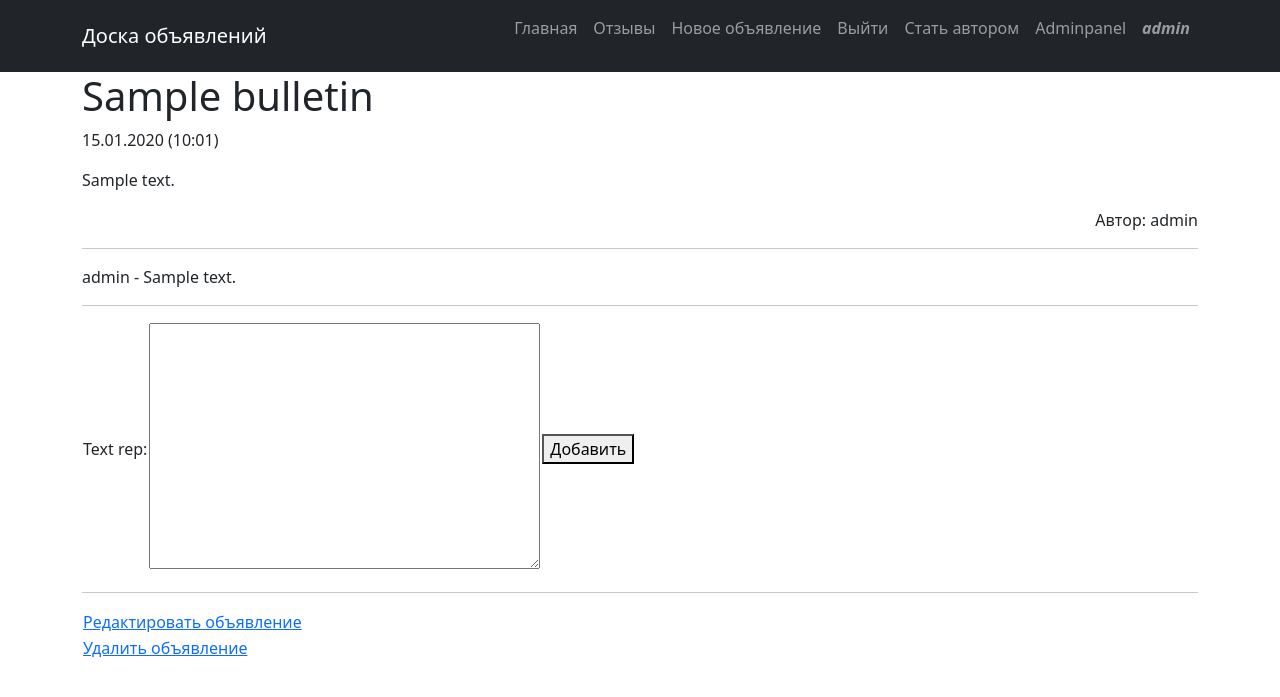
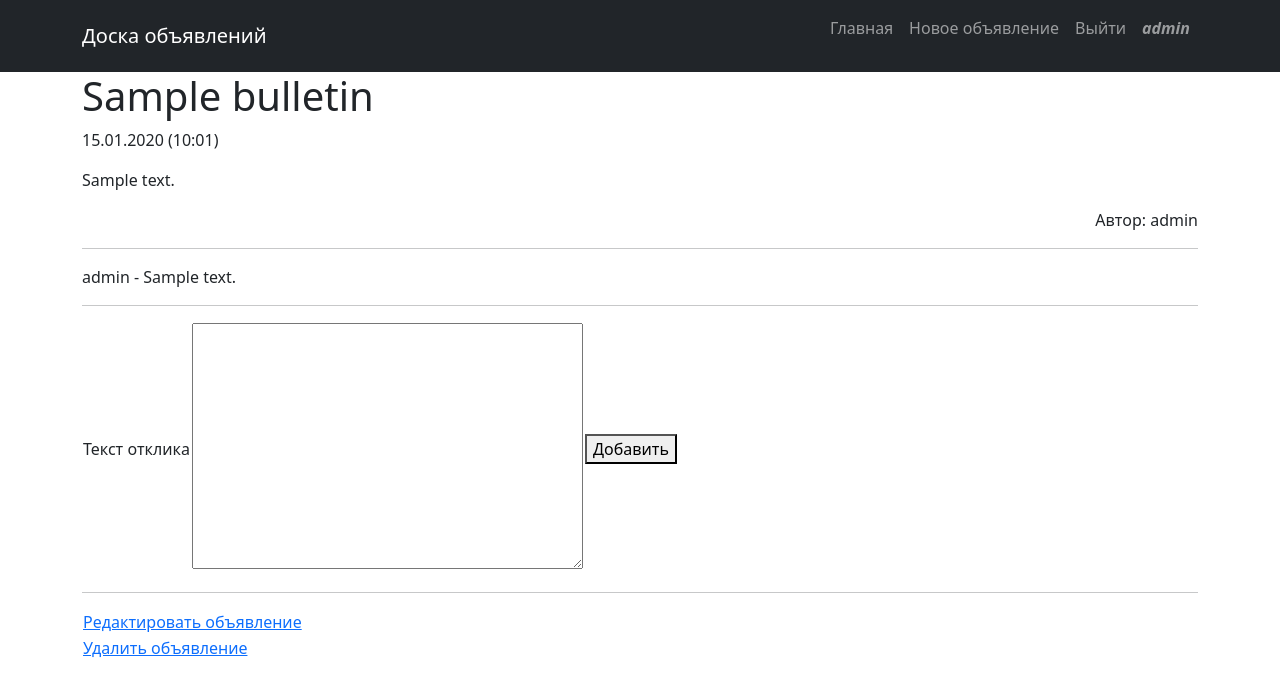
Before and after one commit to evgenykotko/Bulletin_Board, a Django app: page /board/1 in a window 1280 px wide. Shown: the top 697 px of the page. Run offline with Django 4.2, Linux system fonts and the light colour scheme; a user stored in the database is signed in; data comes from the database, SQL or seed files in the repository; both versions use the stored data as it was before the commit; tables that the repository leaves empty hold one stand-in row (values such as "Sample post"); some libraries are stand-ins or nearby versions.

Commit message:
Fixed error

```diff
--- a/Bboard/board/views.py
+++ b/Bboard/board/views.py
@@ -28,6 +28,7 @@ class BulletinListView(ListView):
         return {
             **super().get_context_data(*args, **kwargs),
             'is_not_author': not self.request.user.groups.filter(name='author').exists(),
+            'is_author': self.request.user.groups.filter(name='author').exists(),
         }
 
 
--- a/Bboard/templates/account/base.html
+++ b/Bboard/templates/account/base.html
@@ -21,17 +21,19 @@
                     <ul class="navbar-nav ms-auto mb-2 mb-lg-0">
                         <li class="nav-item"><a class="nav-link" href="{% url 'bulletin_list' %}">Главная</a></li>
                         {% if user.is_authenticated %}
+                        {% if is_author %}
                         <li class="nav-item"><a class="nav-link" href="{% url 'replies_search' %}">Отзывы</a></li>
+                        {% endif %}
                         <li class="nav-item"><a class="nav-link" href="{% url 'bulletin_add' %}">Новое объявление</a></li>
                         <li class="nav-item"><a class="nav-link" href="{% url 'account_logout' %}">Выйти</a></li>
                         {% if is_not_author %}
+                        <li class="nav-item"><a class="nav-link" href="{% url 'up_to_author' %}">Стать автором</a></li>
                         {% endif %}
-                        <li class="nav-item"><a class="nav-link" href="{% url 'up_to_author' %}">Стать автором</a></li>
-                        <li class="nav-item"><a class="nav-link" href="/admin">Adminpanel</a></li>
                         <li class="nav-item"><p class="nav-link"><b><i>{{ user.username }}</i></b></p></li>
                         {% else %}
                         <li class="nav-item"><a class="nav-link" href="{% url 'account_signup' %}">Регистрация</a></li>
                         <li class="nav-item"><a class="nav-link" href="{% url 'account_login' %}">Войти</a></li>
+                        <li class="nav-item"><a class="nav-link" href="/admin">Adminpanel</a></li>
                         {% endif %}
                     </ul>
                 </div>
--- a/Bboard/templates/bulletin.html
+++ b/Bboard/templates/bulletin.html
@@ -17,7 +17,7 @@
 <form action="{% url 'bulletin_detail' bulletin.pk %}" method="POST">
     {% csrf_token %}
     <table>
-        <tr><td>{{reply_form.text_rep.label_tag}}</td><td>{{reply_form.text_rep}}</td><td><button type="submit">Добавить</button></td></tr>
+        <tr><td>Текст отклика</td><td>{{reply_form.text_rep}}</td><td><button type="submit">Добавить</button></td></tr>
     </table>
 </form>
 <hr>
```
Also changed, not shown: Bboard/board/migrations/0001_initial.py (deleted), Bboard/board/migrations/0002_alter_reply_bulletin.py (deleted), Bboard/board/migrations/0003_reply_confirmation.py (deleted), Bboard/board/migrations/0004_news.py (deleted), Bboard/board/migrations/__init__.py (deleted), Bboard/db.sqlite3 (deleted).
